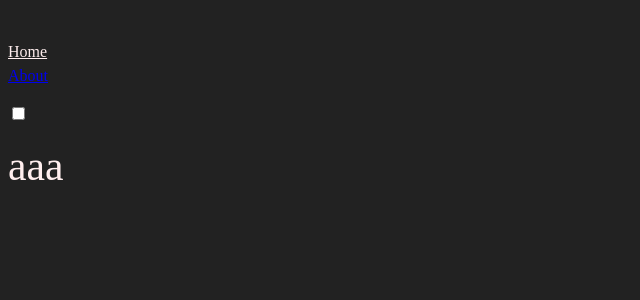
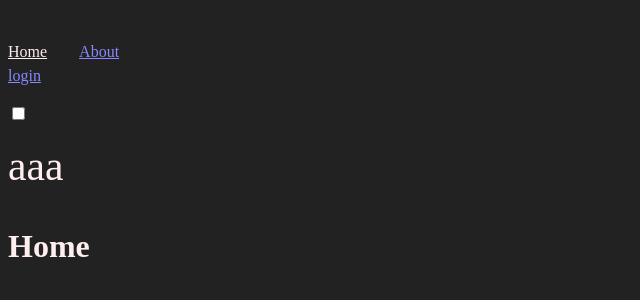
Before and after one commit to haccn/xmpp-ftw, a Vue app: page / in a window 1280 px wide. Shown: the top 300 px of the page, without its empty margins (0-640 px from the left). Built offline with nearby package versions, Linux system fonts and the light colour scheme.

Commit message:
began experimenting with login

```diff
--- a/src/App.vue
+++ b/src/App.vue
@@ -13,6 +13,7 @@
 			<nav>
 				<RouterLink to="/">Home</RouterLink>
 				<RouterLink to="/about">About</RouterLink>
+				<RouterLink to="/login">login</RouterLink>
 			</nav>
 		</div>
 	</header>
--- a/src/assets/global.css
+++ b/src/assets/global.css
@@ -1,8 +1,13 @@
 :root {
 	background: #222;
 	color: #fee;
+	--hl: #88f;
 }
 :root.light {
 	background: #fee;
 	color: #222;
+	--hl: #88f;
 }
+a {
+	color: var(--hl);
+}
--- a/src/components/ThemeToggle.vue
+++ b/src/components/ThemeToggle.vue
@@ -1,23 +1,13 @@
-<script lang="ts">
+<script setup lang="ts">
 	import { setIsLightTheme, getIsLightTheme } from "../utils/theme";
 
-	export default {
-		data() {
-			return {
-				isLightMode: false
-			};
-		},
-		mounted() {
-			this.isLightMode = getIsLightTheme();
-		},
-		methods: {
-			setTheme(e: Event) {
-				const el = e.target as HTMLInputElement;
-				this.isLightMode = el.checked;
-				setIsLightTheme(el.checked);
-			},
-		},
-	};
+	let isLightMode = getIsLightTheme();
+
+	function setTheme(e: Event) {
+		const el = e.target as HTMLInputElement;
+		isLightMode = el.checked;
+		setIsLightTheme(el.checked);
+	}
 </script>
 
 <template>
--- a/src/router/index.ts
+++ b/src/router/index.ts
@@ -1,5 +1,6 @@
-import { createRouter, createWebHistory } from "vue-router"
-import HomeView from "../views/HomeView.vue"
+import { createRouter, createWebHistory } from "vue-router";
+import HomeView from "@/views/HomeView.vue";
+import LoginView from "@/views/LoginView.vue";
 
 const router = createRouter({
 	history: createWebHistory(import.meta.env.BASE_URL),
@@ -8,6 +9,11 @@ const router = createRouter({
 			path: "/",
 			name: "home",
 			component: HomeView
+		},
+		{
+			path: "/login",
+			name: "login",
+			component: LoginView
 		},
 		{
 			path: "/about",
--- a/src/views/HomeView.vue
+++ b/src/views/HomeView.vue
@@ -1,9 +1,5 @@
-<script setup lang="ts">
-	import HelloWorld from "../components/HelloWorld.vue"
-</script>
-
 <template>
 	<main>
-		<HelloWorld />
+		<h1> Home</h1>
 	</main>
 </template>
--- /dev/null
+++ b/src/views/LoginView.vue
@@ -0,0 +1,29 @@
+<script setup lang="ts">
+	import { stat } from 'fs';
+import { Strophe } from 'strophe.js';
+
+	let jid = "example@hacc.party";
+	let password = "";
+
+	const connection = new Strophe.Connection("wss:hacc.party/xmpp-websocket");
+
+	function connect() {
+		connection.connect(jid, password, onConnect);
+	}
+
+	function onConnect(status: number, condition: string | null, elem: Element) {
+		if (status == Strophe.Status.CONNECTED)
+			console.log("connected!");
+		else if (status == Strophe.Status.ERROR)
+			console.log("connection error: " + condition);
+		else if (status == Strophe.Status.AUTHFAIL)
+			console.log("failed to authenticate");
+		console.log(elem);
+	}
+</script>
+
+<template>
+	<input type="text" :value="jid" @input="e => jid = e.target.value"/>
+	<input type="password" :value="password" @input="e => password = e.target.value"/>
+	<button @click="connect">login</button>
+</template>
```
Also changed, not shown: 1 other file (tests, documents, lock files or other folders).
